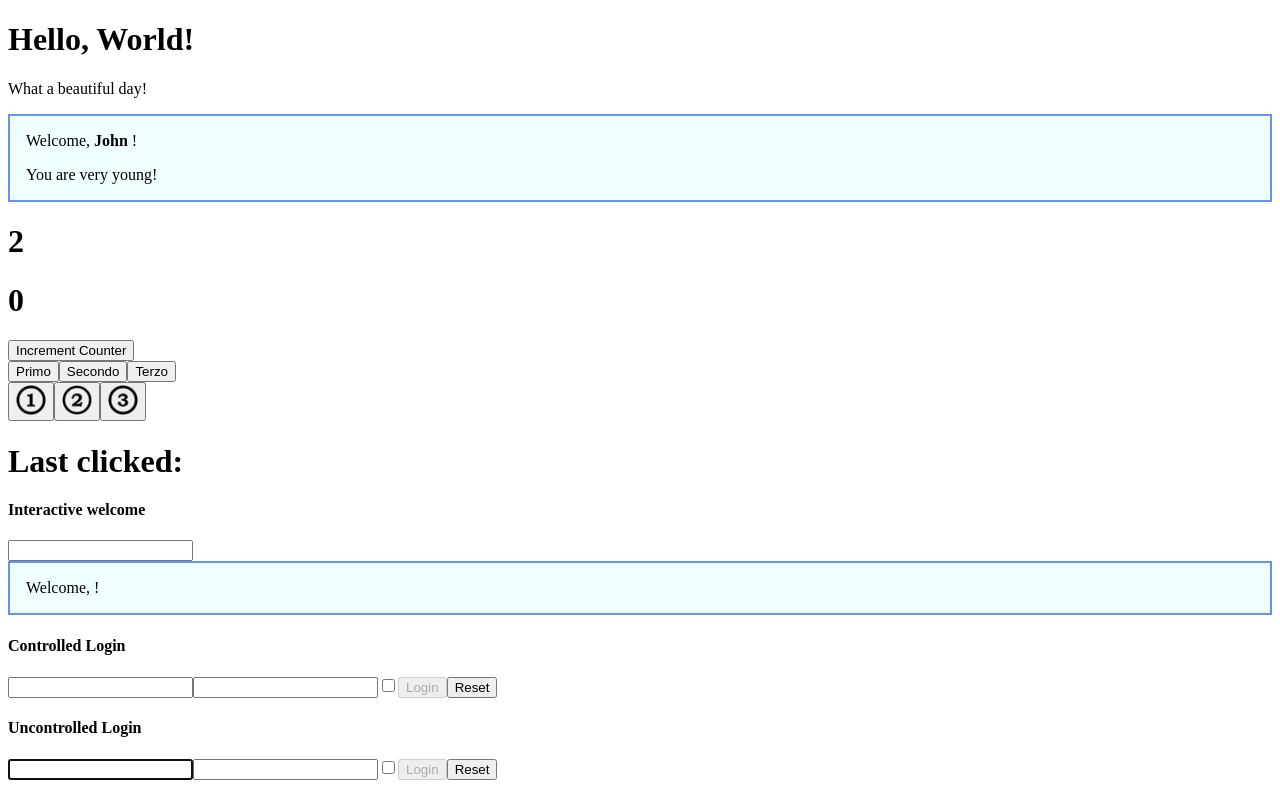
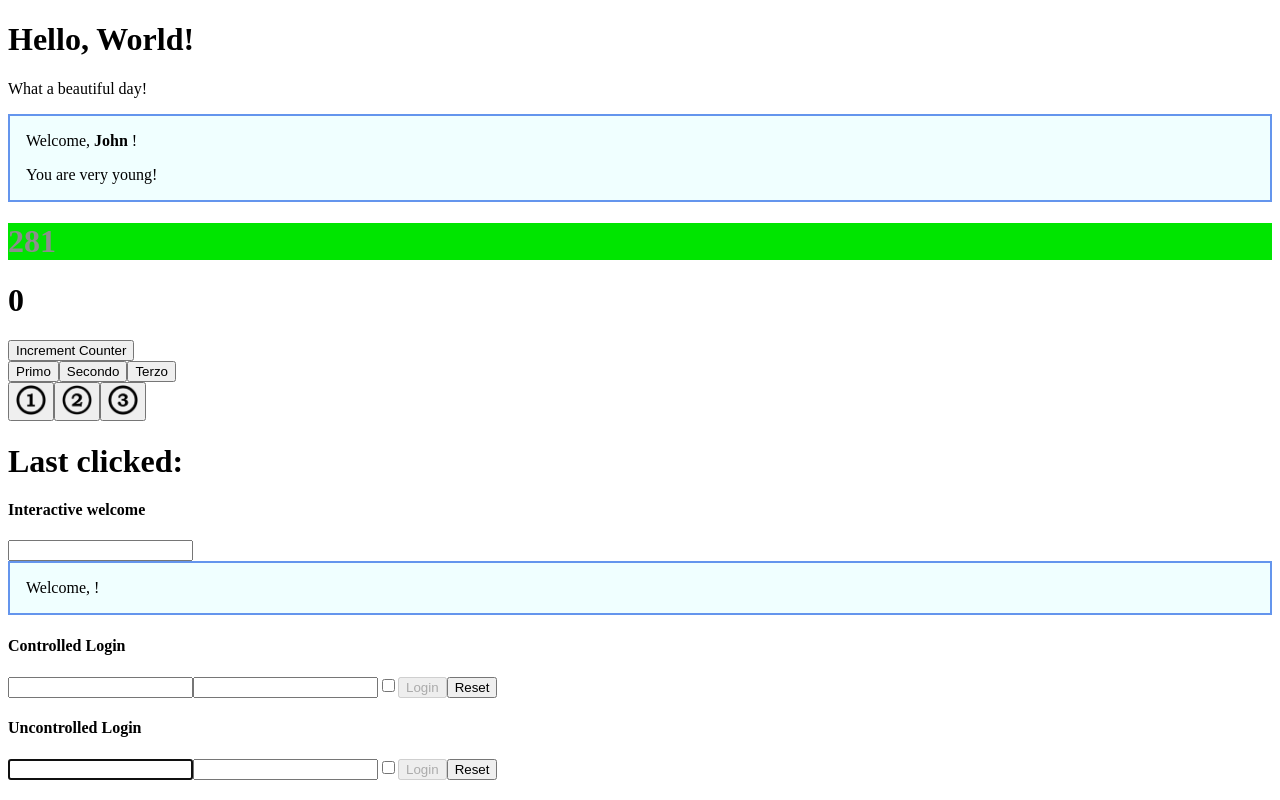
Before and after one commit to ErasmoSalsano/react-exercises, a React (Create React App) app: page / in a window 1280 px wide. Shown: the top 800 px of the page. Built offline with nearby package versions, Linux system fonts and the light colour scheme.

Commit message:
styling-components-02

```diff
--- a/src/App.js
+++ b/src/App.js
@@ -28,7 +28,7 @@ export class App extends React.Component{
         <Hello />
         {/* Passing the className as a prop of the component when used prevents it from using the class in every occasion */}
         <Welcome /* className='welcome' */ name={ 'John' }  age={ 18 } />
-        <Counter initialCount={ 1 } incrementAmount={ 1 } incrementInterval={ 500 }/>
+        <Counter initialCount={ 1 } incrementAmount={ 10 } incrementInterval={ 200 }/>
         <ClickCounter />
         <ClickTracker />
         <h4>Interactive welcome</h4>
--- a/src/components/Counter.js
+++ b/src/components/Counter.js
@@ -23,7 +23,7 @@ export class Counter extends React.Component{
   }
 
   componentDidUpdate(){
-    if (this.state.count > this.props.initialCount * 10){
+    if (this.state.count > 500 /* this.props.initialCount * 10  (Modificato per l'esercizio styling components)*/){
       this.setState(()=>{
         return {
           count: this.props.initialCount
@@ -39,8 +39,18 @@ export class Counter extends React.Component{
   }
 
   render(){
+    const count = this.state.count
+    const style = {
+      'background-color': `rgb(
+        ${count < 255 ? 255 - count : 0},
+        ${count > 255 ? 255 - (count - 255) : 255},
+        ${count < 255 ? 255 - count : 0}
+        )`,
+      'color':`rgb(${count/2}, ${count/2}, ${count/2})`
+    }
+
     return (
-      <CounterDisplay content={ this.state.count } />
+      <CounterDisplay style = {style} content={ this.state.count } />
     )
   }
 }
--- a/src/components/CounterDisplay.js
+++ b/src/components/CounterDisplay.js
@@ -3,6 +3,7 @@ import React from "react";
 
 export class CounterDisplay extends React.Component{
   render(){
-    return <h1>{ this.props.content }</h1>
+
+    return <h1 style={this.props.style}>{ this.props.content }</h1>
   }
 }
```
